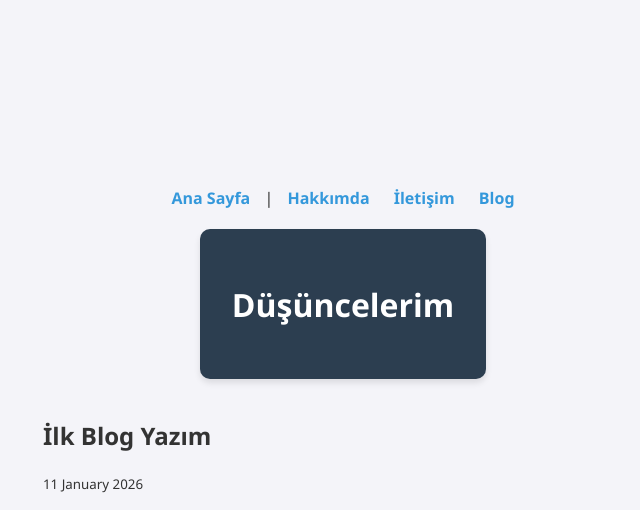
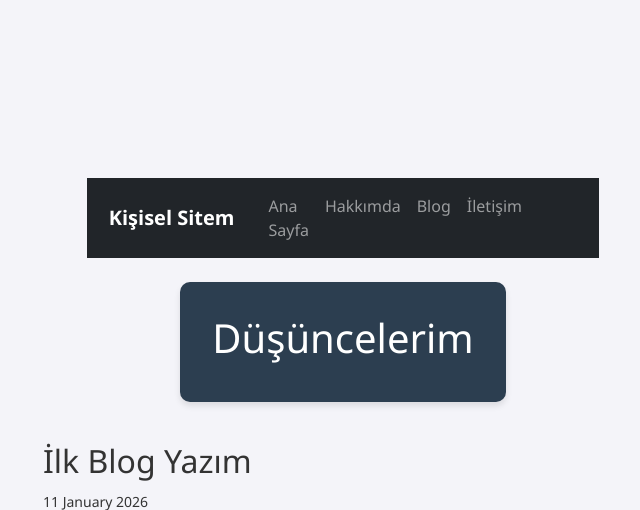
Before and after one commit to ArsenLupen53/personal-website, a Flask app: page /blog in a window 1280 px wide. Shown: the top 510 px of the page, without its empty margins (297-937 px from the left). Run offline with Flask 3, Linux system fonts and the light colour scheme; data comes from the database, SQL or seed files in the repository.

Commit message:
güzel stil

```diff
--- a/templates/base.html
+++ b/templates/base.html
@@ -3,14 +3,21 @@
 <head>
     <meta charset="UTF-8">
     <title>{% block title %}Kişisel Sitem{% endblock %}</title>
+    <link href="https://cdn.jsdelivr.net/npm/bootstrap@5.3.0/dist/css/bootstrap.min.css" rel="stylesheet">
     <link rel="stylesheet" href="{{ url_for('static', filename='style.css') }}">
 </head>
 <body>
-    <nav>
-        <a href="/">Ana Sayfa</a> |
-        <a href="/hakkimda">Hakkımda</a>
-        <a href="/iletisim">İletişim</a>
-        <a href="/blog">Blog</a>
+  <nav class="navbar navbar-expand-lg navbar-dark bg-dark mb-4">
+    <div class="container">
+      <a class="navbar-brand" href="/">Kişisel Sitem</a>
+      <div class="navbar-nav">
+        <a class="nav-link" href="/">Ana Sayfa</a>
+        <a class="nav-link" href="/hakkimda">Hakkımda</a>
+        <a class="nav-link" href="/blog">Blog</a>
+        <a class="nav-link" href="/iletisim">İletişim</a>
+      </div>
+    </div>
+    <div class="container">
       </nav>
         {% with messages = get_flashed_messages() %}
           {% if messages %}
@@ -28,5 +35,6 @@
         <main>
             {% block content %}{% endblock %}
         </main>
+    </div>
 </body>
 </html>
```
Lines whose indentation alone changed are shown as unchanged.
